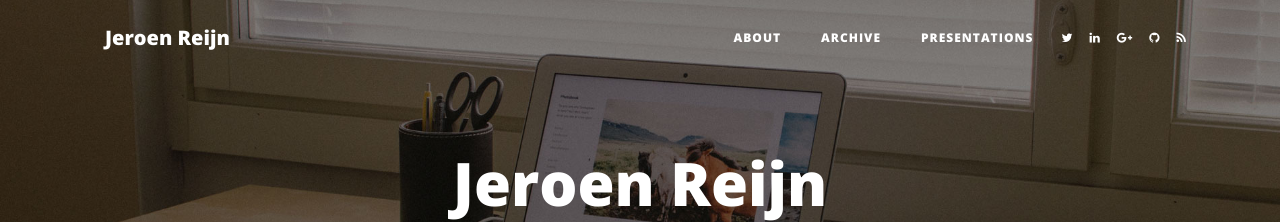
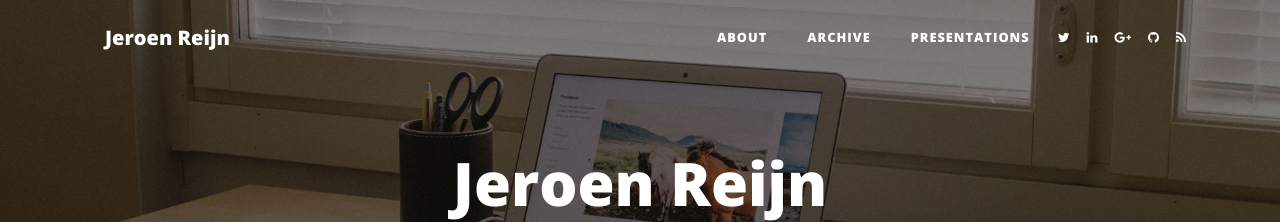
Before and after one commit to jreijn/jreijn.github.com, a Jekyll site: the page built from index.html, in a window 1280 px wide. Shown: the top 222 px of the page. Built offline with Jekyll 4.4.1, drawn with Linux system fonts in a browser that asks for light colours; the list of posts is cut into pages by our own code.

Commit message:
Resolve source map loading. Change style of nav a little

```diff
--- a/css/clean-blog.css
+++ b/css/clean-blog.css
@@ -97,7 +97,7 @@ body {
     text-transform: uppercase;
     color: #777777; }
   #mainNav .navbar-nav > li.nav-item > a {
-    font-size: 12px;
+    font-size: 0.8rem;
     font-weight: 800;
     letter-spacing: 1px;
     text-transform: uppercase;
--- a/scss/_navbar.scss
+++ b/scss/_navbar.scss
@@ -18,7 +18,7 @@
   .navbar-nav {
     > li.nav-item {
       > a {
-        font-size: 12px;
+        font-size: 0.8rem;
         font-weight: 800;
         letter-spacing: 1px;
         text-transform: uppercase;
```
Also changed, not shown: css/clean-blog.min.css, 2 other files.
